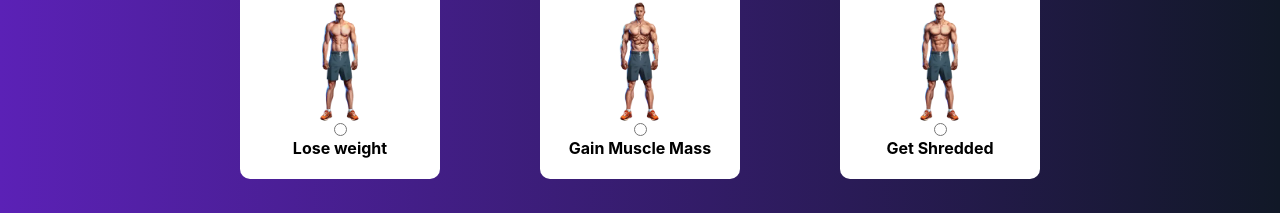
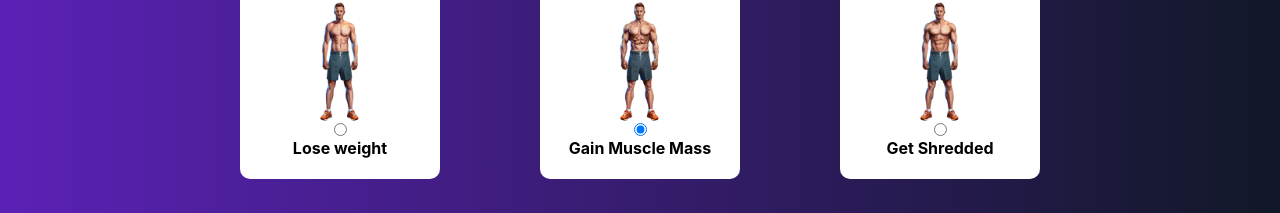
Before and after one commit to Lukibwoy/GymApp, a React (Create React App) app: page / in a window 1280 px wide. Shown: the part 1360-1573 px from the top of the page. Built offline with nearby package versions, Linux system fonts and the light colour scheme; data requests are answered from the project's data file.

Commit message:
goal update

```diff
--- a/src/components/Goals/Goal.jsx
+++ b/src/components/Goals/Goal.jsx
@@ -4,7 +4,7 @@ import man1 from '../images/man1.webp'
 import man2 from '../images/man2.webp'
 import man3 from '../images/man3.webp'
 function Goal({ caloricNeeds, setCaloricNeeds }) {
-	const [selectedPlan, setSelectedPlan] = useState(false)
+	const [selectedPlan, setSelectedPlan] = useState('Gain Muscle Mass')
 	const [weight, setWeight] = useState('')
 	const [age, setAge] = useState('')
 	const initialValues = {
@@ -63,7 +63,14 @@ function Goal({ caloricNeeds, setCaloricNeeds }) {
 			<div className="w-full h-full plans flex flex-col justify-center items-center  md:flex-row">
 				<div className="plan flex flex-col">
 					<img src={man3} className="w-1/4" alt="lose weight" />
-					<input type="radio" id="loseWeight" name="selectedPlan" value="Lose weight" onChange={handlePlanChange} />
+					<input
+						type="radio"
+						id="loseWeight"
+						name="selectedPlan"
+						value="Lose weight"
+						onChange={handlePlanChange}
+						checked={selectedPlan == 'Lose weight'}
+					/>
 
 					<label htmlFor="loseWeight">Lose weight </label>
 				</div>
@@ -75,12 +82,20 @@ function Goal({ caloricNeeds, setCaloricNeeds }) {
 						name="selectedPlan"
 						value="Gain Muscle Mass"
 						onChange={handlePlanChange}
+						checked={selectedPlan == 'Gain Muscle Mass'}
 					/>
 					<label htmlFor="gainMuscle">Gain Muscle Mass</label>
 				</div>
 				<div className="plan flex flex-col">
 					<img src={man2} className="w-1/4" alt="lose weight" />
-					<input type="radio" id="getShredded" name="selectedPlan" value="Get Shredded" onChange={handlePlanChange} />
+					<input
+						type="radio"
+						id="getShredded"
+						name="selectedPlan"
+						value="Get Shredded"
+						onChange={handlePlanChange}
+						checked={selectedPlan == 'Get Shredded'}
+					/>
 					<label htmlFor="getShredded">Get Shredded</label>
 				</div>
 			</div>
@@ -88,22 +103,6 @@ function Goal({ caloricNeeds, setCaloricNeeds }) {
 				<Formik initialValues={initialValues} validate={validate} onSubmit={calculateCaloricNeeds}>
 					{() => (
 						<Form>
-							{/* <div className="plans flex flex-col justify-center items-center md:flex-row">
-								<div className="plan flex flex-col">
-									<Field type="radio" id="loseWeight" name="selectedPlan" value="Lose weight" onKeyUp={handlePlanChange} />
-									<label htmlFor="loseWeight">Lose weight</label>
-								</div>
-								<div className="plan flex flex-col">
-									<Field type="radio" id="gainMuscle" name="selectedPlan" value="Gain Muscle Mass" onKeyUp={handlePlanChange} />
-									<label htmlFor="gainMuscle">Gain Muscle Mass</label>
-								</div>
-								<div className="plan flex flex-col">
-									<Field type="radio" id="getShredded" name="selectedPlan" value="Get Shredded" onKeyUp={handlePlanChange} />
-									<label htmlFor="getShredded">Get Shredded</label>
-								</div>
-							</div>
-							<ErrorMessage name="plan" component="div" className="text-red-600" /> */}
-
 							<div className="input-fields space-y-2 flex items-center flex-col">
 								<label htmlFor="weight" className="text-white ">
 									Weight (in kg):{' '}
@@ -140,7 +139,9 @@ function Goal({ caloricNeeds, setCaloricNeeds }) {
 				Calculate Caloric Demand
 			</button>
 			{caloricNeeds !== null && (
-				<div className="text-white mt-4 text-xl text-center">Your estimated caloric needs {caloricNeeds} kcal per day</div>
+				<div className="text-white mt-4 text-xl text-center">
+					Your estimated caloric needs {caloricNeeds} kcal per day
+				</div>
 			)}
 		</div>
 	)
--- a/src/index.js
+++ /dev/null
@@ -1,11 +0,0 @@
-import React from 'react'
-import ReactDOM from 'react-dom/client'
-import './index.css'
-import App from './App'
-
-const root = ReactDOM.createRoot(document.getElementById('root'))
-root.render(
-	<React.StrictMode>
-		<App />
-	</React.StrictMode>
-)
--- /dev/null
+++ b/src/index.tsx
@@ -0,0 +1,32 @@
+// import React from 'react'
+// import ReactDOM from 'react-dom/client'
+// import './index.css'
+// import App from './App'
+
+// const root = ReactDOM.createRoot(document.getElementById('root'))
+// root.render(
+// 	<React.StrictMode>
+// 		<App />
+// 	</React.StrictMode>
+// )
+
+
+import React from 'react';
+import ReactDOM from 'react-dom/client';
+import './index.css';
+import App from './App';
+import reportWebVitals from './reportWebVitals';
+
+const root = ReactDOM.createRoot(
+  document.getElementById('root') as HTMLElement
+);
+root.render(
+  <React.StrictMode>
+    <App />
+  </React.StrictMode>
+);
+
+// If you want to start measuring performance in your app, pass a function
+// to log results (for example: reportWebVitals(console.log))
+// or send to an analytics endpoint. Learn more: https://bit.ly/CRA-vitals
+reportWebVitals();
```
Also changed, not shown: src/components/Footer.jsx (+35 -0 lines), src/components/Goals/GoalInfo.jsx (+0 -41 lines), tsconfig.json (added, +26 -0 lines), src/App.tsx (renamed from src/App.js), 1 other file (tests, documents, lock files or other folders).
